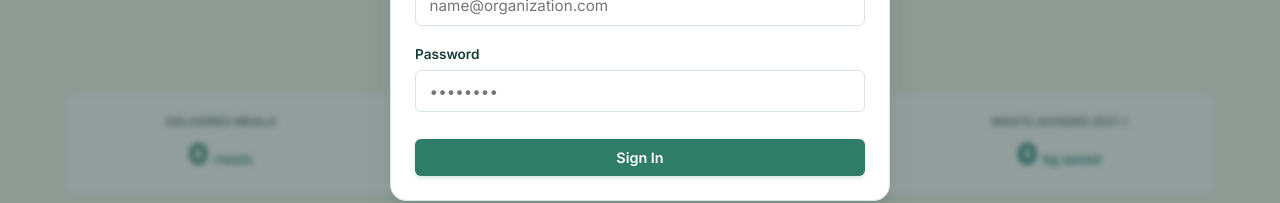
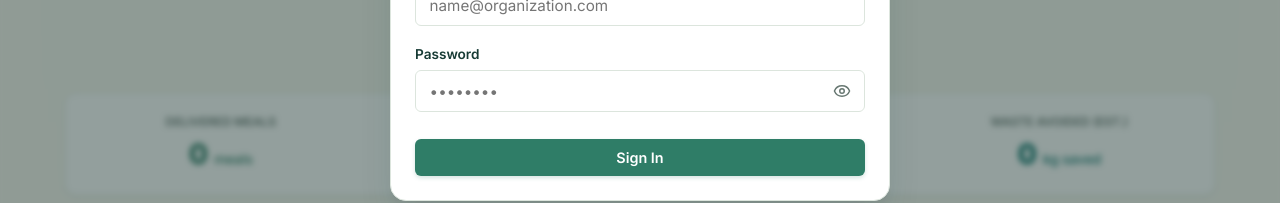
Before and after one commit to ashish-dev-hub/RescueBite-AI, a React (Vite) app in the folder frontend/: page / in a window 1280 px wide. Both pictures are taken after a click on the button "Allocation Desk". Shown: the part 466-669 px from the top of the page. Built offline with nearby package versions, Linux system fonts and the light colour scheme; no server answers.

Commit message:
feat(ui): add show/hide password toggle to auth modal

```diff
--- a/frontend/src/pages/AuthModal.jsx
+++ b/frontend/src/pages/AuthModal.jsx
@@ -1,7 +1,7 @@
 import React, { useState } from 'react';
 import Modal from '../components/Modal';
 import { useAuth } from '../context/AuthContext';
-import { Building, Soup, Compass, AlertCircle, Info } from 'lucide-react';
+import { Building, Soup, Compass, AlertCircle, Info, Eye, EyeOff } from 'lucide-react';
 import { GoogleLogin } from '@react-oauth/google';
 
 function GoogleIcon({ size = 18 }) {
@@ -43,6 +43,8 @@ export default function AuthModal({ isOpen, onClose, onSuccess, initialMode = 'l
   // Form states
   const [loginEmail, setLoginEmail] = useState('');
   const [loginPassword, setLoginPassword] = useState('');
+  const [showLoginPassword, setShowLoginPassword] = useState(false);
+  const [showRegisterPassword, setShowRegisterPassword] = useState(false);
 
   const [registerRole, setRegisterRole] = useState('donor'); // 'donor' | 'ngo' | 'coordinator'
   const [name, setName] = useState('');
@@ -342,14 +344,37 @@ export default function AuthModal({ isOpen, onClose, onSuccess, initialMode = 'l
             </div>
             <div className="form-group">
               <label className="form-label">Password</label>
+              <div style={{ position: 'relative', display: 'flex', alignItems: 'center' }}>
                 <input
-                type="password"
+                  type={showLoginPassword ? 'text' : 'password'}
                   required
                   className="form-input"
                   placeholder="••••••••"
                   value={loginPassword}
                   onChange={(e) => setLoginPassword(e.target.value)}
+                  style={{ paddingRight: '2.5rem' }}
                 />
+                <button
+                  type="button"
+                  onClick={() => setShowLoginPassword(!showLoginPassword)}
+                  style={{
+                    position: 'absolute',
+                    right: '0.65rem',
+                    background: 'none',
+                    border: 'none',
+                    cursor: 'pointer',
+                    padding: '0.25rem',
+                    display: 'flex',
+                    alignItems: 'center',
+                    justifyContent: 'center',
+                    color: 'var(--color-muted-slate)',
+                  }}
+                  aria-label={showLoginPassword ? 'Hide password' : 'Show password'}
+                  title={showLoginPassword ? 'Hide password' : 'Show password'}
+                >
+                  {showLoginPassword ? <EyeOff size={18} /> : <Eye size={18} />}
+                </button>
+              </div>
             </div>
             <button
               type="submit"
@@ -538,14 +563,37 @@ export default function AuthModal({ isOpen, onClose, onSuccess, initialMode = 'l
 
           <div className="form-group">
             <label className="form-label">Password</label>
+            <div style={{ position: 'relative', display: 'flex', alignItems: 'center' }}>
               <input
-              type="password"
+                type={showRegisterPassword ? 'text' : 'password'}
                 required
                 className="form-input"
                 placeholder="At least 6 characters"
                 value={password}
                 onChange={(e) => setPassword(e.target.value)}
+                style={{ paddingRight: '2.5rem' }}
               />
+              <button
+                type="button"
+                onClick={() => setShowRegisterPassword(!showRegisterPassword)}
+                style={{
+                  position: 'absolute',
+                  right: '0.65rem',
+                  background: 'none',
+                  border: 'none',
+                  cursor: 'pointer',
+                  padding: '0.25rem',
+                  display: 'flex',
+                  alignItems: 'center',
+                  justifyContent: 'center',
+                  color: 'var(--color-muted-slate)',
+                }}
+                aria-label={showRegisterPassword ? 'Hide password' : 'Show password'}
+                title={showRegisterPassword ? 'Hide password' : 'Show password'}
+              >
+                {showRegisterPassword ? <EyeOff size={18} /> : <Eye size={18} />}
+              </button>
+            </div>
           </div>
 
           <div className="form-group">
```
Lines whose indentation alone changed are shown as unchanged.
